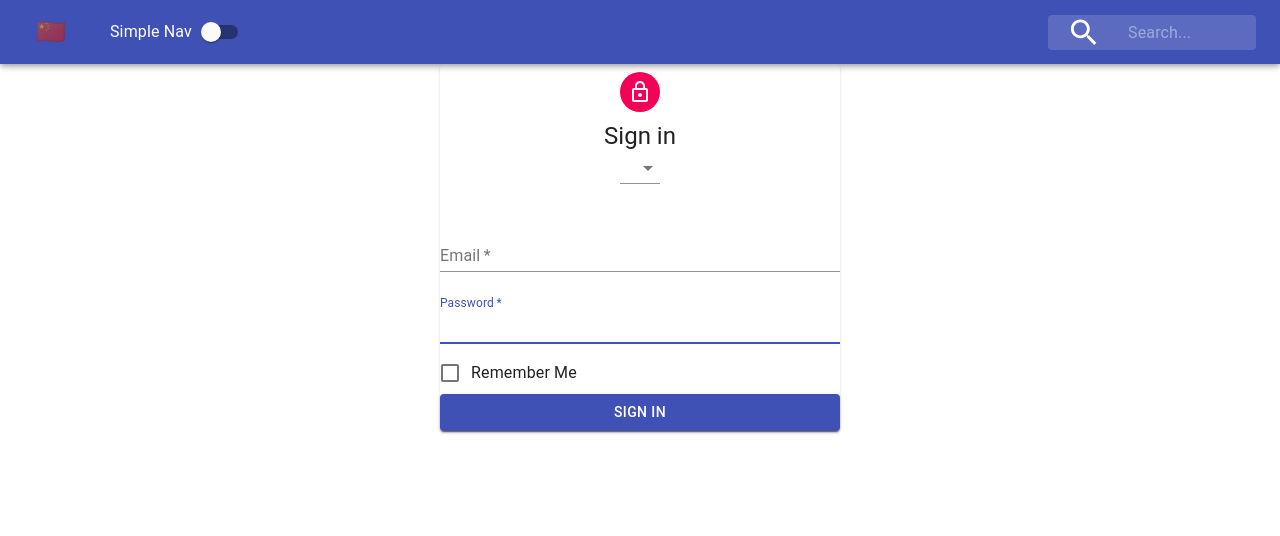
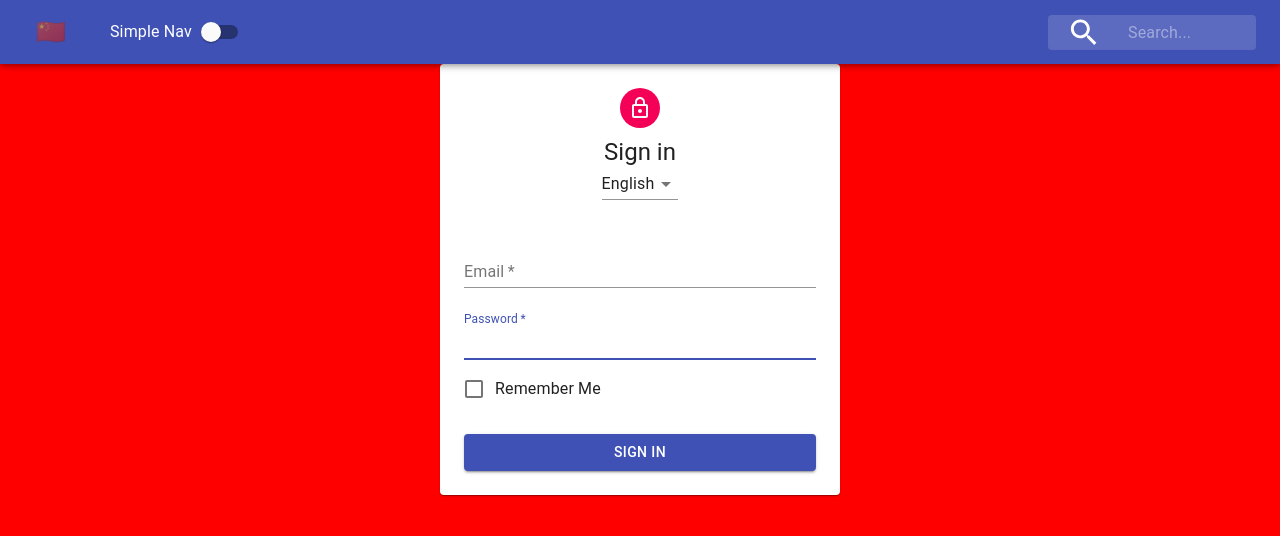
Before and after one commit to Kennethz374/NavBarWithContextNReducer, a React (Create React App) app in the folder navbar_with_context_and_reducer_hook/: page / in a window 1280 px wide. Shown: the top 536 px of the page. Built offline with nearby package versions, Linux system fonts and the light colour scheme; the HTML template or start-up script is replaced by a standard one.

Commit message:
add pageContent component to help changing themes

```diff
--- a/navbar_with_context_and_reducer_hook/src/App.js
+++ b/navbar_with_context_and_reducer_hook/src/App.js
@@ -1,14 +1,14 @@
 import React from 'react';
 import Navigation from "./components/Navigation"
 import Form from "./components/Form"
+import PageContent from "./components/PageContent"
 
 function App() {
   return (
-    <>
+    <PageContent>
       <Navigation/>
       <Form />
-
-    </>
+    </PageContent>
   );
 }
 
--- a/navbar_with_context_and_reducer_hook/src/Styles/FormStyles.js
+++ b/navbar_with_context_and_reducer_hook/src/Styles/FormStyles.js
@@ -15,7 +15,8 @@ const useStyles = makeStyles(theme => ({
     marginTop: theme.spacing.unit * 8,
     display:"flex",
     flexDirection: "column",
-    alignItems: "center"
+    alignItems: "center",
+    padding: `${theme.spacing.unit * 2}px ${theme.spacing.unit * 3}px ${theme.spacing.unit * 3}px`
   },
   avatar: {
     margin: theme.spacing.unit,
@@ -24,6 +25,10 @@ const useStyles = makeStyles(theme => ({
   form: {
     width: "100%",
     marginTop: theme.spacing.unit * 3
+  },
+  submit: {
+    marginTop: theme.spacing.unit * 3,
+
   }
 }))
 
--- a/navbar_with_context_and_reducer_hook/src/components/Form.js
+++ b/navbar_with_context_and_reducer_hook/src/components/Form.js
@@ -25,9 +25,9 @@ export default function Form() {
           <LockOutlineIcon />
         </Avatar>
         <Typography variant='h5'> Sign in </Typography>
-        <Select>
-          <MenuItem>Chinese</MenuItem>
-          <MenuItem>English</MenuItem>
+        <Select value="English">
+          <MenuItem value="Chinese">Chinese</MenuItem>
+          <MenuItem value="English">English</MenuItem>
         </Select>
         <form className={classes.form}>
           <FormControl margin="normal" required fullWidth>
--- /dev/null
+++ b/navbar_with_context_and_reducer_hook/src/components/PageContent.js
@@ -0,0 +1,14 @@
+import React from 'react';
+import { red } from '@material-ui/core/colors';
+
+export default function PageContent(props) {
+  const styles = {
+    backgroundColor: "red",
+    height: '100vh',
+    width: '100vw'
+  }
+  console.log(props.children)
+  return (
+    <div style={styles}>{props.children}</div>
+  )
+}
```
